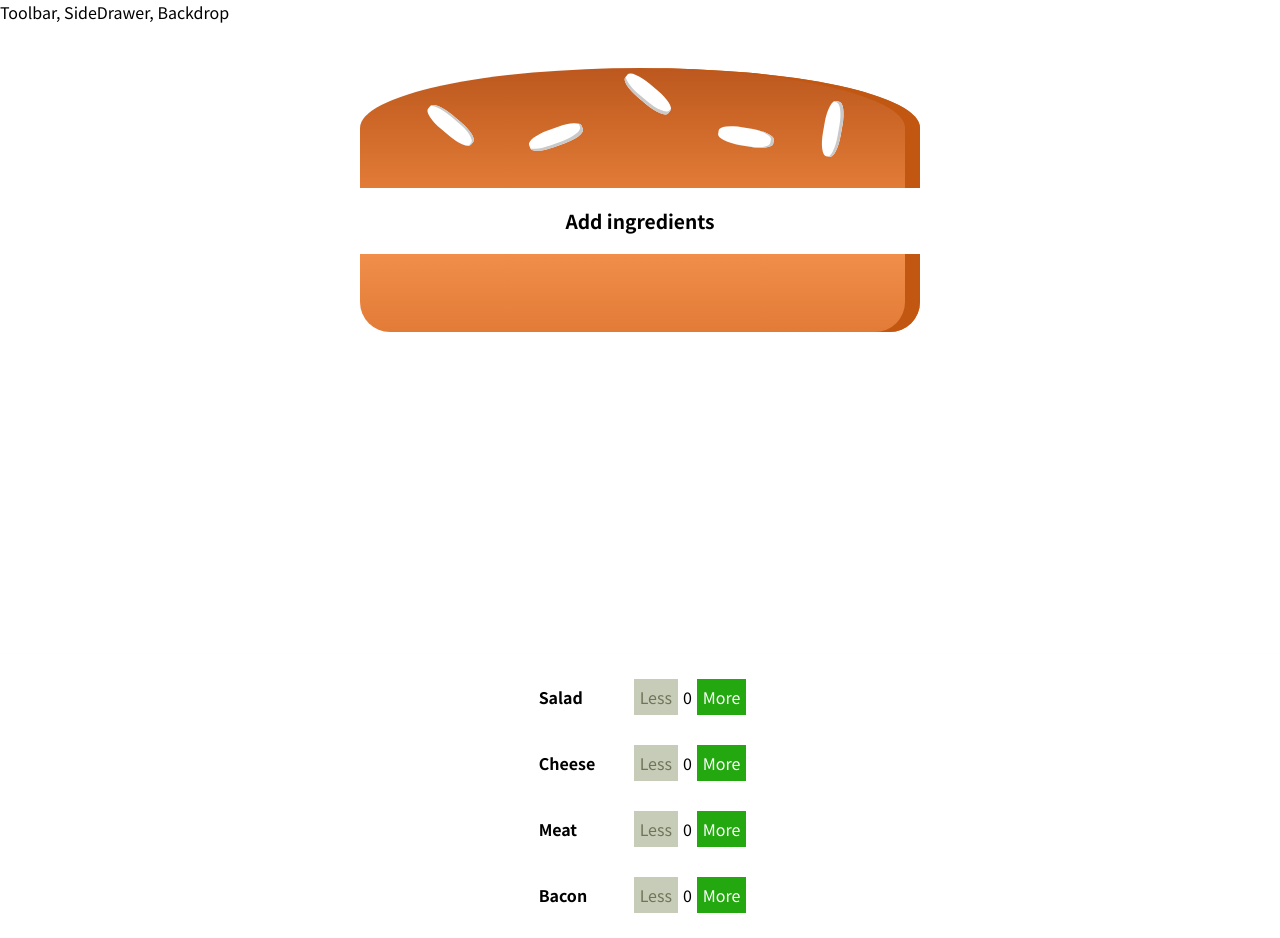
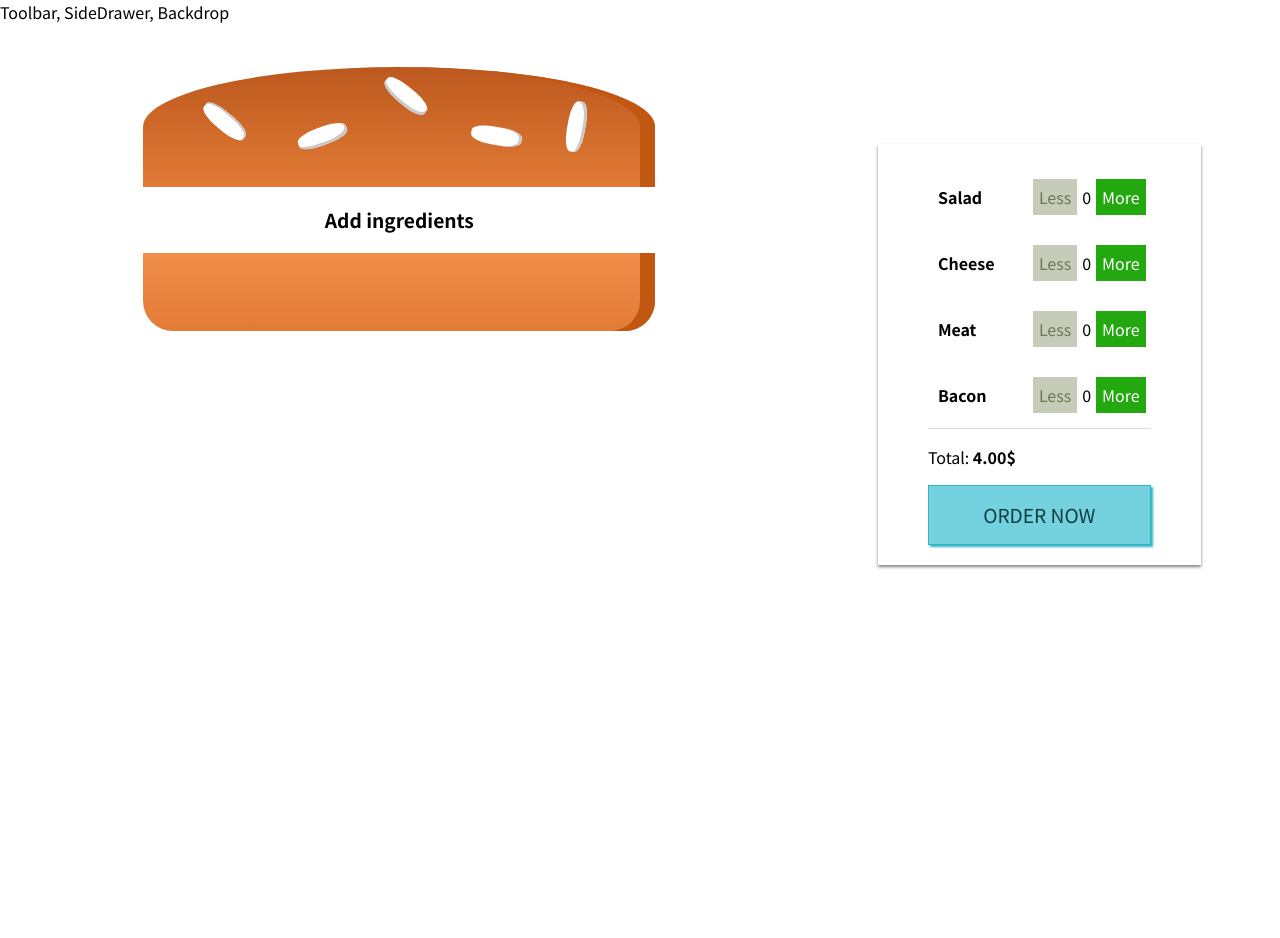
Before and after one commit to lady-rosie/burger-builder-app, a React app: page / in a window 1280 px wide. After the commit the page ends 800 px from the top, so only its background shows below. Built offline with nearby package versions, Linux system fonts and the light colour scheme.

Commit message:
add some styling to project

```diff
--- a/src/components/Burger/BuildControls/BuildControl/BuildControl.js
+++ b/src/components/Burger/BuildControls/BuildControl/BuildControl.js
@@ -11,7 +11,7 @@ const BuildControl = (props) => (
     >
       Less
     </button>
-<p>{props.numIngredient}</p>
+    <p>{props.numIngredient}</p>
     <button className={classes.More} onClick={props.add}>
       More
     </button>
--- a/src/components/Burger/BuildControls/BuildControls.css
+++ b/src/components/Burger/BuildControls/BuildControls.css
@@ -1,10 +1,53 @@
 .BuildControls {
-  width: 100%;
-  background-color: white;
+  background-color:white;
   display: flex;
   flex-flow: column;
-  align-items: center;
-  box-shadow: 0 2px 3px gainsboro;
+  box-shadow: 0 2px 3px grey;
   margin: 0 auto;
-  padding: 10px 0;
+  padding: 20px 50px;
 }
+
+.TotalPrice{
+border-top: solid 1px gainsboro;
+text-align: left;
+}
+.OrderButton {
+  background-color: #73d2de;
+  outline: none;
+  cursor: pointer;
+  border: 1px solid #2FB5C6;
+  color: #103C42;
+  font-family: inherit;
+  font-size: 1.2em;
+  padding: 15px 30px;
+  box-shadow: 2px 2px 2px #2FB5C6;
+}
+
+.OrderButton:hover, .OrderButton:active {
+  background-color: #9792E3;
+  border: 1px solid #2FB5C6;
+  color: white;
+}
+
+.OrderButton:disabled {
+  background-color: #C7C6C6;
+  cursor: not-allowed;
+  border: 1px solid #ccc;
+  color: #888888;
+}
+
+.OrderButton:not(:disabled) {
+  animation: enable 0.3s linear;
+}
+
+@keyframes enable {
+  0% {
+      transform: scale(1);
+  }
+  60% {
+      transform: scale(1.1);
+  }
+  100% {
+      transform: scale(1);
+  }
+}
--- a/src/components/Burger/BuildControls/BuildControls.js
+++ b/src/components/Burger/BuildControls/BuildControls.js
@@ -21,6 +21,12 @@ const BuildControls = (props) => (
         disable={props.disable[ingredient.type]}
       />
     ))}
+    <div className={classes.TotalPrice}>
+      <p>
+        Total: <strong>{props.price.toFixed(2)}$</strong>
+      </p>
+    </div>
+    <button className={classes.OrderButton}>ORDER NOW</button>
   </div>
 );
 
--- a/src/components/Burger/Burger.css
+++ b/src/components/Burger/Burger.css
@@ -1,5 +1,5 @@
 .Burger{
-    width: 100%;
+    width: 70%;
     margin: auto;
     height: 250px;
     overflow: scroll;
@@ -10,19 +10,19 @@
 
 @media (min-width: 500px) and (min-height: 400px) {
     .Burger{
-        width: 350px;
+        /* width: 350px; */
         height: 300px;
     }
 }
 @media (min-width: 500px) and (min-height: 401px) {
     .Burger{
-        width: 450px;
+        /* width: 450px; */
         height: 400px;
     }
 }
-@media (min-width: 1000px) and (min-height: 700px) {
+@media (min-width: 1000px) {
     .Burger{
-        width: 700px;
+        width: 50%;
         height: 600px;
     }
 }
--- a/src/components/Layout/Layout.css
+++ b/src/components/Layout/Layout.css
@@ -1,3 +1,31 @@
-.Content{
-    margin-top: 30px;
+.Content {
+  margin-top: 30px;
+  display: flex;
+  align-items: center;
+  justify-content: space-evenly;
 }
+
+@media (min-width: 500px) and (min-height: 400px) {
+  .Content {
+    display: flex;
+    align-items: center;
+    justify-content: space-evenly;
+    flex-direction: row;
+  }
+}
+@media (max-width: 600px) {
+  .Content {
+    display: flex;
+    align-items: center;
+    justify-content: space-evenly;
+    flex-direction: column;
+  }
+}
+@media (min-width: 1000px) and (min-height: 700px) {
+  .Content {
+    display: flex;
+    align-items: center;
+    justify-content: space-evenly;
+    flex-direction: row;
+  }
+}
--- a/src/containers/BurgerBuilder/BurgerBuilder.js
+++ b/src/containers/BurgerBuilder/BurgerBuilder.js
@@ -67,6 +67,7 @@ class BurgerBuilder extends Component {
           removeIngredient={this.removeIngredientHandler}
           ingredients={this.state.ingredients}
           disable={disabledInfo}
+          price = {this.state.totalPrice}
         />
       </Aux>
     );
```
